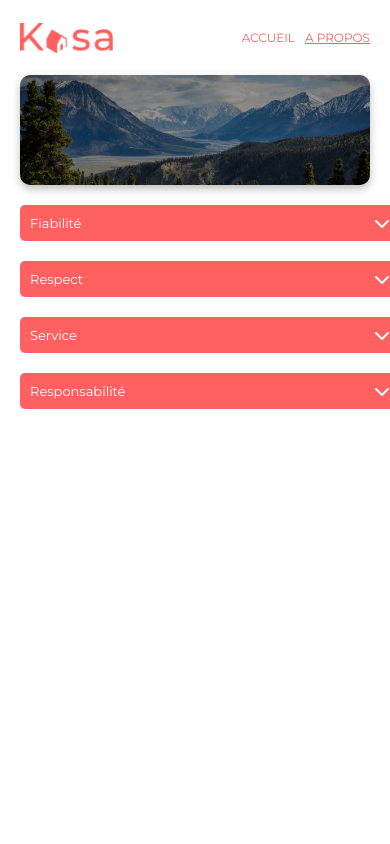
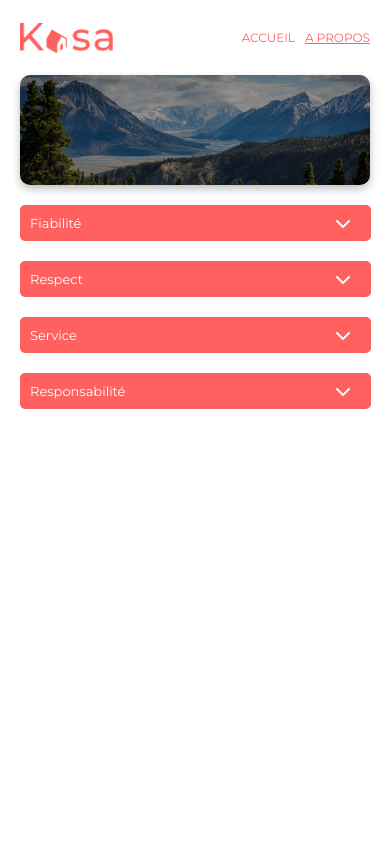
Before and after one commit to Rukia0124/Kasa, a React (Create React App) app: page /about in a window 390 px wide. Shown: the top 844 px of the page. Built offline with nearby package versions, Linux system fonts and the light colour scheme.

Commit message:
fixed: changed margin on collapse

```diff
--- a/public/index.html
+++ b/public/index.html
@@ -3,7 +3,7 @@
 
 <head>
   <meta charset="utf-8" />
-  <link rel="icon" href="%PUBLIC_URL%/favicon.ico" />
+  <link rel="icon" href="./favicon.ico" />
   <link href="https://fonts.googleapis.com/css2?family=Montserrat:wght@400;700&display=swap" rel="stylesheet">
   <link rel="stylesheet" href="https://cdnjs.cloudflare.com/ajax/libs/font-awesome/6.3.0/css/all.min.css"
     integrity="sha512-SzlrxWUlpfuzQ+pcUCosxcglQRNAq/DZjVsC0lE40xsADsfeQoEypE+enwcOiGjk/bSuGGKHEyjSoQ1zVisanQ=="
--- a/src/style/pages/_about.scss
+++ b/src/style/pages/_about.scss
@@ -13,7 +13,7 @@
 
 
     .collapse {
-      width: 100%;
+      width: 90%;
       margin-left: 20px;
       margin-right: 20px;
     }
```
